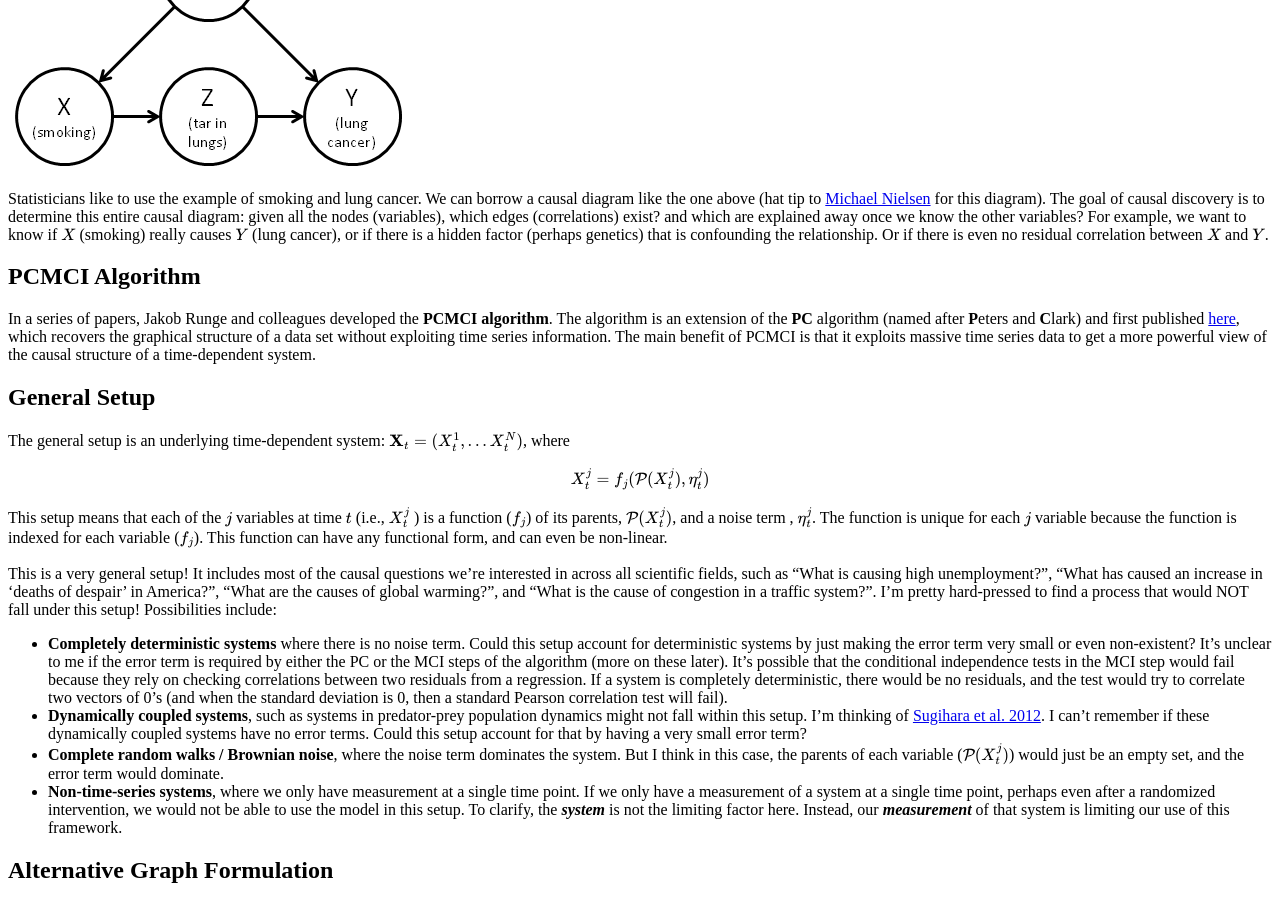
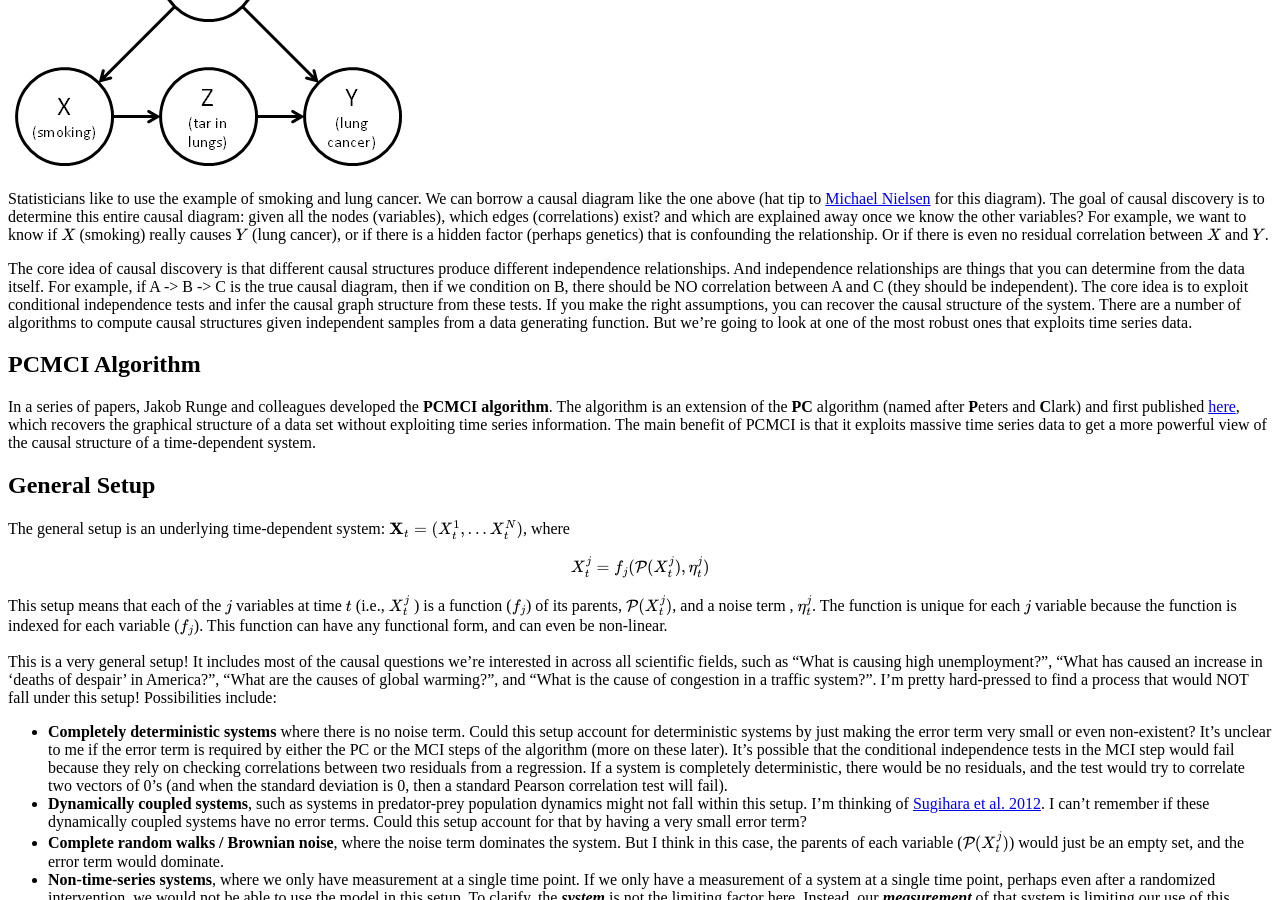
Before and after one commit to devonbrackbill/devonbrackbill.com, a Jekyll site: the page built from _posts/2020-09-01-causal-discovery.md, in a window 1280 px wide and 900 px high, scrolled down 633 px. Built offline with Jekyll 4.4.1, drawn with Linux system fonts in a browser that asks for light colours; nearby versions of some CDN libraries; library files that are not in the unit come from our copies; formulas are drawn with MathJax 3.

Commit message:
explained post on causal disco more

```diff
--- a/_posts/2020-09-01-causal-discovery.md
+++ b/_posts/2020-09-01-causal-discovery.md
@@ -16,6 +16,8 @@ This post outlines how causal discovery is possible using time series data, and
 ![causes of smoking](/img/causality_modified_smoking_model.png)
 
 Statisticians like to use the example of smoking and lung cancer. We can borrow a causal diagram like the one above (hat tip to [Michael Nielsen](http://www.michaelnielsen.org/ddi/if-correlation-doesnt-imply-causation-then-what-does/) for this diagram). The goal of causal discovery is to determine this entire causal diagram: given all the nodes (variables), which edges (correlations) exist? and which are explained away once we know the other variables? For example, we want to know if $$X$$ (smoking) really causes $$Y$$ (lung cancer), or if there is a hidden factor (perhaps genetics) that is confounding the relationship. Or if there is even no residual correlation between $$X$$ and $$Y$$.
+
+The core idea of causal discovery is that different causal structures produce different independence relationships. And independence relationships are things that you can determine from the data itself. For example, if A -> B -> C is the true causal diagram, then if we condition on B, there should be NO correlation between A and C (they should be independent). The core idea is to exploit conditional independence tests and infer the causal graph structure from these tests. If you make the right assumptions, you can recover the causal structure of the system. There are a number of algorithms to compute causal structures given independent samples from a data generating function. But we're going to look at one of the most robust ones that exploits time series data.
 
 ## PCMCI Algorithm
 
```
